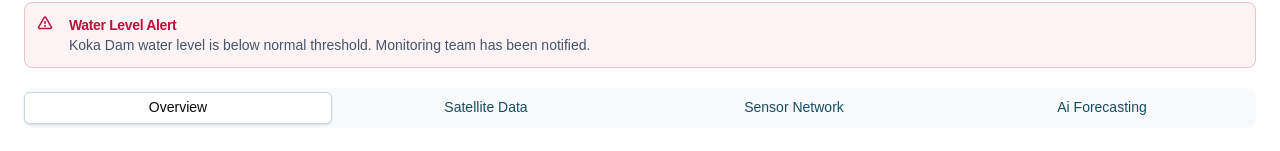
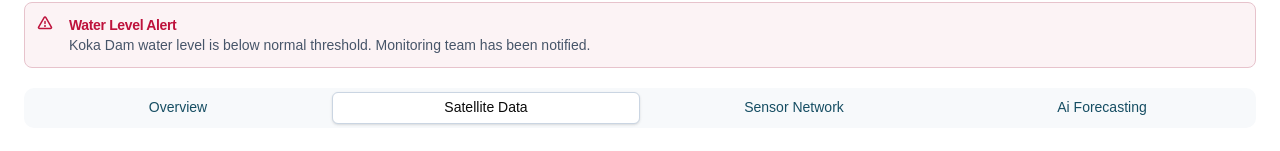
Before and after one commit to bettytadege/water-resources-monitoring, a React (Vite) app: page /monitoring/satellite-data in a window 1280 px wide. Shown: the part 139-290 px from the top of the page. Built offline with nearby package versions, Linux system fonts and the light colour scheme.

Commit message:
refactor: replace useState with useLocation for active route identification in Monitoring component

```diff
--- a/src/pages/Monitoring.tsx
+++ b/src/pages/Monitoring.tsx
@@ -1,8 +1,7 @@
 import ActionBar from "@/components/common/ActionBar"
 import Header from "@/components/monitoring/Header"
 import WaterLevelAlertCard from "@/components/monitoring/WaterLevelAlertCard"
-import { useState } from "react";
-import { Outlet } from "react-router-dom";
+import { Outlet, useLocation } from "react-router-dom";
 
 const actionBarElements = [
   { id: "1", name: "Overview", route: "/monitoring" },
@@ -11,14 +10,20 @@ const actionBarElements = [
   { id: "4", name: "Ai Forecasting", route: "/monitoring/ai-forecasting" },
 ];
 function Monitoring() {
-  const [activeId, setActiveId] = useState("1");
+
+   const location = useLocation();
+  console.log('current location', location);
+ let activeId ='1'
+ const result= actionBarElements.find((item) => location.pathname === item.route);
+   if(result){
+    activeId=result.id
+   }
   return (
     <>
       <div className="bg-white">
-        <div className="sticky top-0  p-">
+        <div className="sticky top-0">
           <Header />
         </div>
-        {/* <hr className="w-full border-neutral-300 " /> */}
         <div className="m-6 flex-col flex gap-5">
           <WaterLevelAlertCard />
           <div className="bg-[#F7F9FB] w-full rounded-lg  h-10 py-1 flex flex-row justify-around  ">
@@ -29,7 +34,7 @@ function Monitoring() {
                 route={item.route}
                 id={item.id}
                 isActive={activeId === item.id}
-                onActivate={() => setActiveId(item.id)}
+
               />
             ))}
           </div>
```
